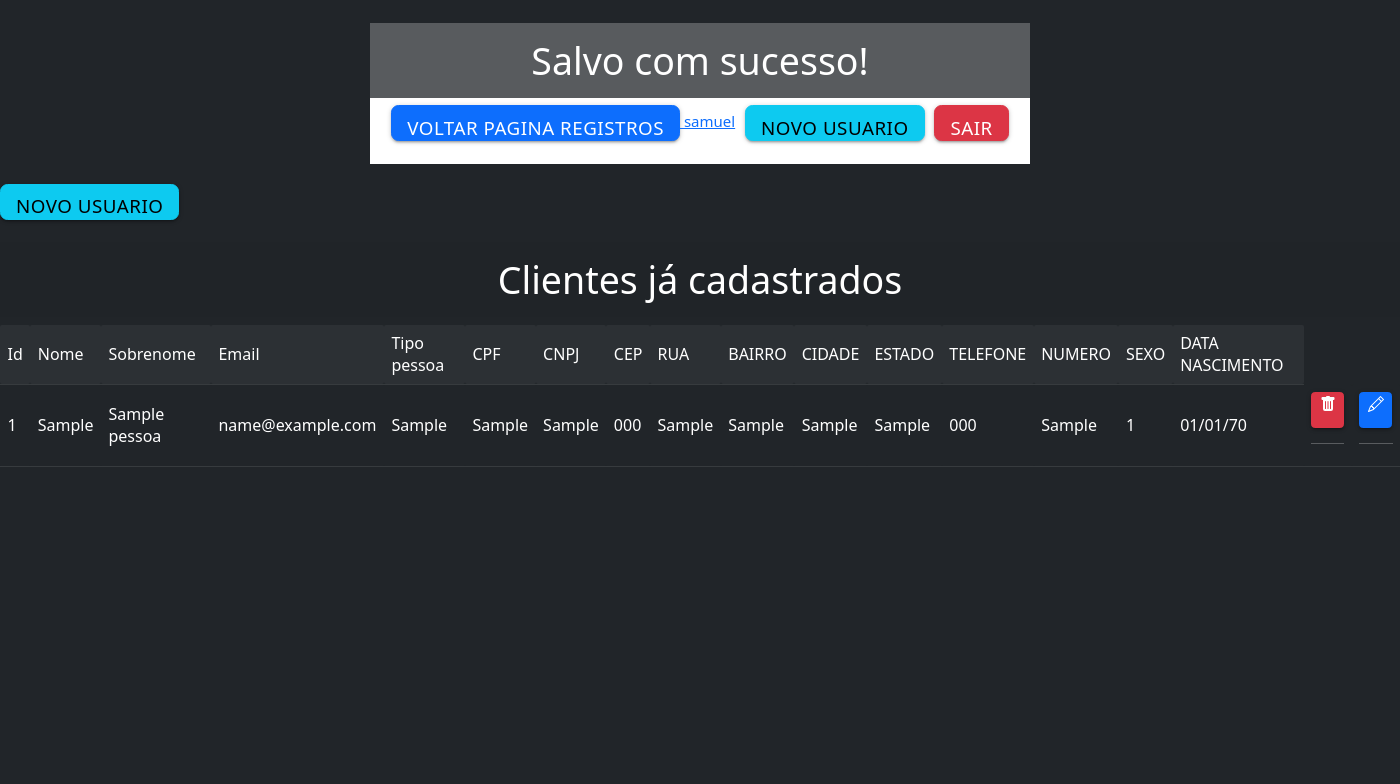
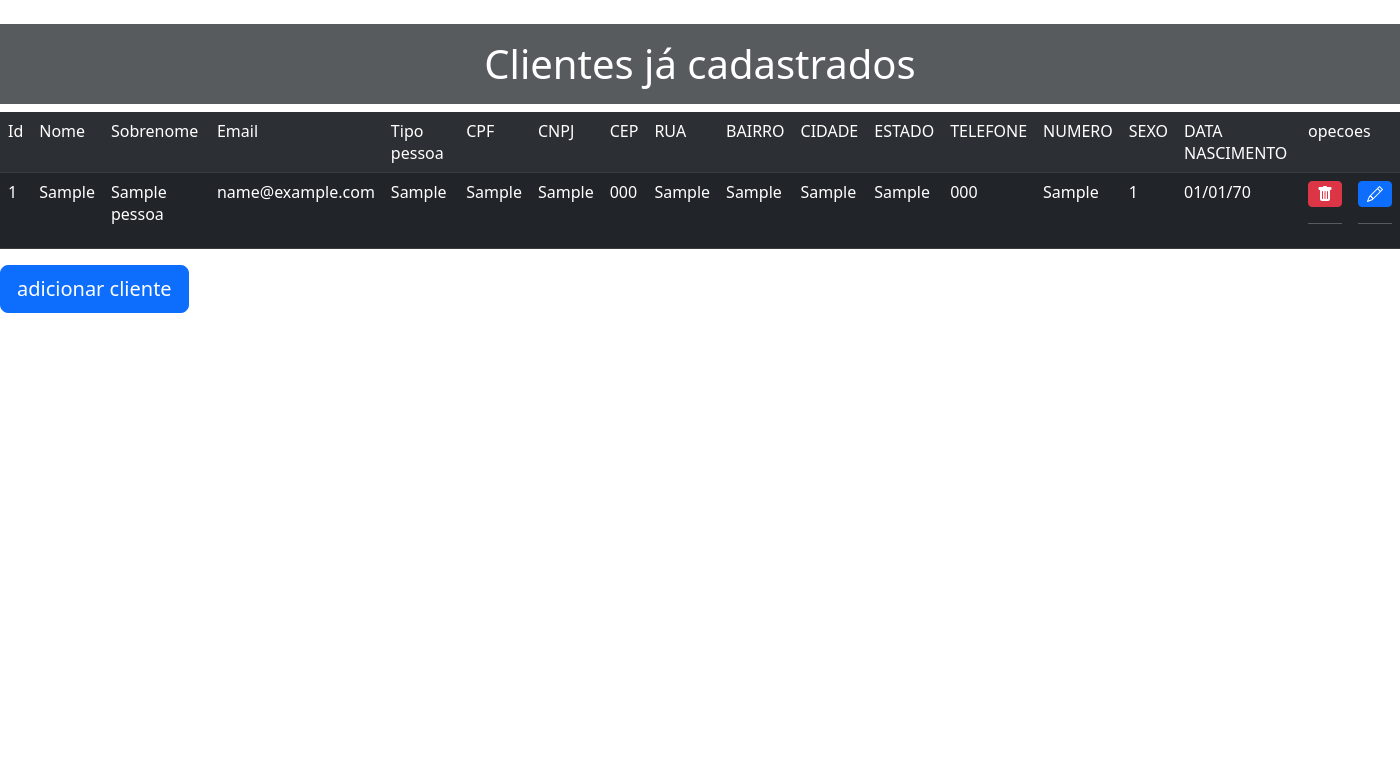
Before and after one commit to samsoaress/CRUDPROJETO, a PHP site: page / in a window 1400 px wide. Shown: the top 784 px of the page. Run offline with PHP 8.4, Linux system fonts and the light colour scheme; tables that the repository leaves empty or names only in its code hold one stand-in row (values such as "Sample post"); data that the repository does not hold is empty; some libraries are stand-ins or nearby versions.

Commit message:
pronto 2

```diff
--- a/banck-end/cadastro.php
+++ b/banck-end/cadastro.php
@@ -1,6 +1,9 @@
 <?php
 
 include("conexao.php");
+if(isset($post)){
+
+
 
 $nome = $_POST['nome'];
 $sobrenome = $_POST['sobrenome'];
@@ -32,7 +35,7 @@ $sql = "INSERT INTO pessoa(no_pessoa,ds_sobrenome,ds_email,ds_cpf,ds_cep,ds_logr
 VALUES ('$nome','$sobrenome','$email','$cpf','$cep','$rua','$bairro','$cidade','$estado','$telefone','$numero','$sexo','$datanasc')";
 
 mysqli_close($conexao);
-
+}
 ?>
 <!DOCTYPE html>
 <html lang="en">
@@ -44,16 +47,16 @@ mysqli_close($conexao);
         integrity="sha384-0evHe/X+R7YkIZDRvuzKMRqM+OrBnVFBL6DOitfPri4tjfHxaWutUpFmBp4vmVor" crossorigin="anonymous" />
     <title>Sucesso</title>
 </head>
-<body class="bg-dark ">
+<body class=" ">
 <div class="container ">
-        <div class="row form-cadastro justify-content-center bg-dark ">
+        <div class="row form-cadastro justify-content-center  ">
             <div class="col-6 aling-self-center bg-white">
                 <div class="row justify-content-center mb-4">
                     <h1 class="p-3 mb-2 bg-dark text-white text-center bg-opacity-75">Salvo com sucesso!</h1>
                         <div class="d-flex justify-content-evenly ">
                             <div>
                              <a href=""> <button type="button" class=" btn btn-primary btn-lg">
-                            Voltar Pagina registros </button> samuel</a>
+                            Voltar Pagina registros </button></a>
                             </div>
 
                             <div>
--- a/banck-end/index.php
+++ b/banck-end/index.php
@@ -1,30 +1,7 @@
 <?php
 
-include_once 'cadastro.php';
+//include_once 'cadastro.php';
 ?>
-
-<div>
-<a href=""> <button type="button" class=" btn btn-info btn-lg">
-Novo Usuario </button> </a>
-</div>
-
-<html>
-    <head>
-      <!--Import Google Icon Font-->
-      <link href="https://fonts.googleapis.com/icon?family=Material+Icons" rel="stylesheet">
-      <!--Import materialize.css-->
-      <link type="text/css" rel="stylesheet" href="css/materialize.min.css"  media="screen,projection"/>
-
-      <!--Let browser know website is optimized for mobile-->
-      <meta name="viewport" content="width=device-width, initial-scale=1.0"/>
-    </head>
-
-    <body>
-
-      <!--JavaScript at end of body for optimized loading-->
-      <script type="text/javascript" src="js/materialize.min.js"></script>
-    </body>
-  </html>
 
 
 <?php
--- a/banck-end/tabela.php
+++ b/banck-end/tabela.php
@@ -34,9 +34,11 @@ $con = $conexao->query($consulta) or die ($conexao->error);
         <td>NUMERO</td>
         <td>SEXO</td>
         <td>DATA NASCIMENTO</td>
+        <td colspan="2">opecoes</td>
         </tr>
         <?php while ($dado = $con->fetch_array()){?>
         <tr>
+
             <td><?php echo $dado["id_pessoa"]; ?></td>
             <td><?php echo $dado["no_pessoa"];?></td>
             <td><?php echo $dado["ds_sobrenome"];?></td>
@@ -44,14 +46,14 @@ $con = $conexao->query($consulta) or die ($conexao->error);
             <td><?php echo $dado["co_tipo_pessoa"];?></td>
             <td><?php echo $dado["ds_cpf"];?></td>
             <td><?php echo $dado["ds_cnpj"];?></td>
-            <td><?php echo $dado["ds_cep"];?></td>
+            <td><?php echo $dado["nu_cep"];?></td>
             <td><?php echo $dado["ds_logradouro"];?></td>
             <td><?php echo $dado["ds_bairro"];?></td>
             <td><?php echo $dado["ds_cidade"];?></td>
             <td><?php echo $dado["co_uf"];?></td>
             <td><?php echo $dado["ds_telefone"];?></td>
             <td><?php echo $dado["ds_numero"];?></td>
-            <td><?php echo $dado["id_sexo"];?></td>
+            <td><?php echo $dado["sexo_id_sexo"];?></td>
             <td><?php echo date ("d/m/y", strtotime($dado["dt_nascimento"]));?></td>
             <td><?php echo "<a class='btn btn-sm btn-danger' href='excluir_usu.php?id_pessoa=" . $dado['id_pessoa'] . "'> <svg xmlns='http://www.w3.org/2000/svg' width='16' height='16' fill='currentColor' class='bi bi-trash-fill' viewBox='0 0 16 16'>
                                     <path d='M2.5 1a1 1 0 0 0-1 1v1a1 1 0 0 0 1 1H3v9a2 2 0 0 0 2 2h6a2 2 0 0 0 2-2V4h.5a1 1 0 0 0 1-1V2a1 1 0 0 0-1-1H10a1 1 0 0 0-1-1H7a1 1 0 0 0-1 1H2.5zm3 4a.5.5 0 0 1 .5.5v7a.5.5 0 0 1-1 0v-7a.5.5 0 0 1 .5-.5zM8 5a.5.5 0 0 1 .5.5v7a.5.5 0 0 1-1 0v-7A.5.5 0 0 1 8 5zm3 .5v7a.5.5 0 0 1-1 0v-7a.5.5 0 0 1 1 0z'/>
@@ -66,6 +68,10 @@ $con = $conexao->query($consulta) or die ($conexao->error);
 
         <?php } ?>
     </table>
+    <div>
+                             <a href="cadastro.php"> <button type="button" class=" btn btn-primary btn-lg">
+                            adicionar cliente</button></a>
+                            </div>
 
 
 </body>
```
